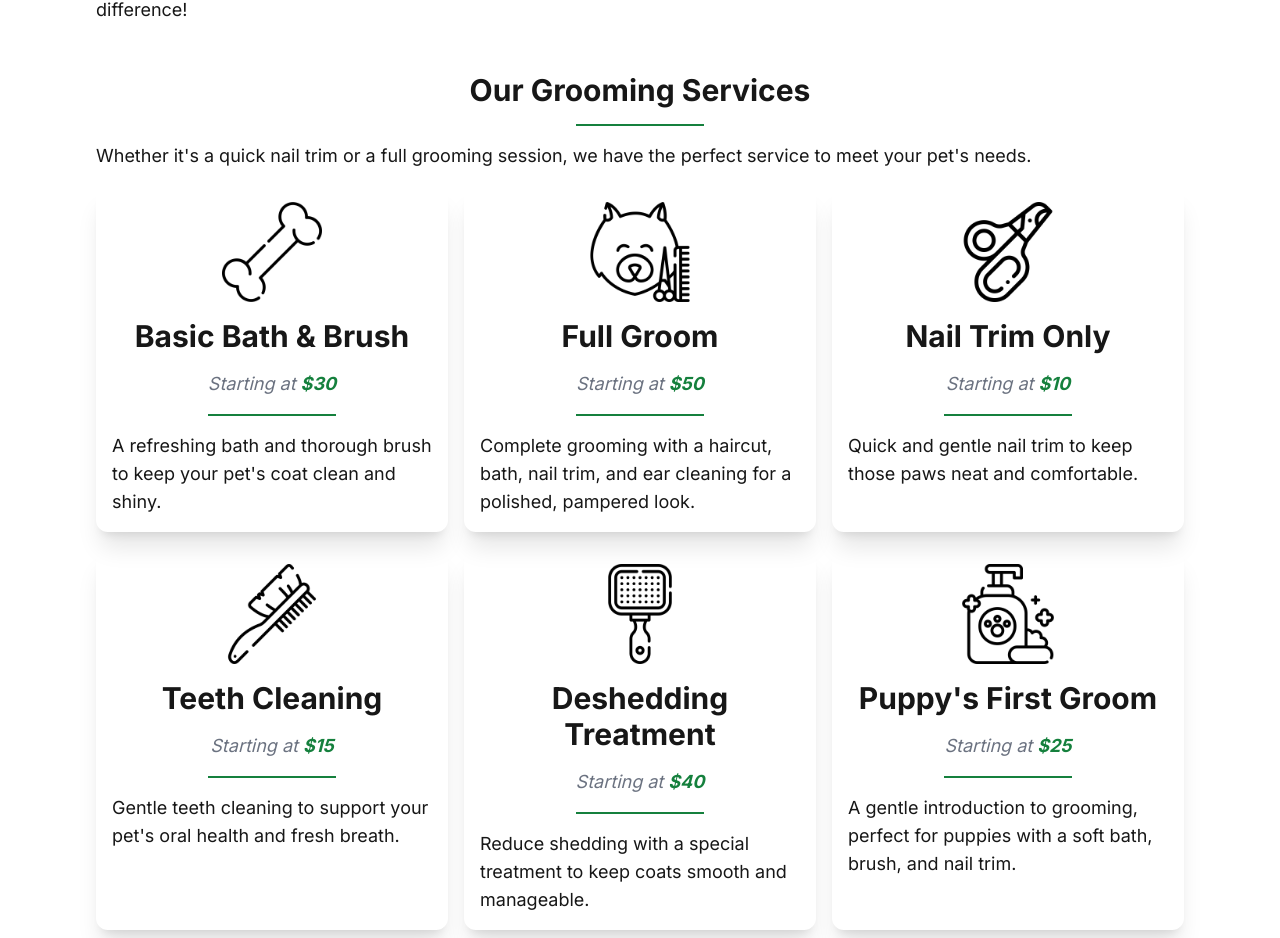
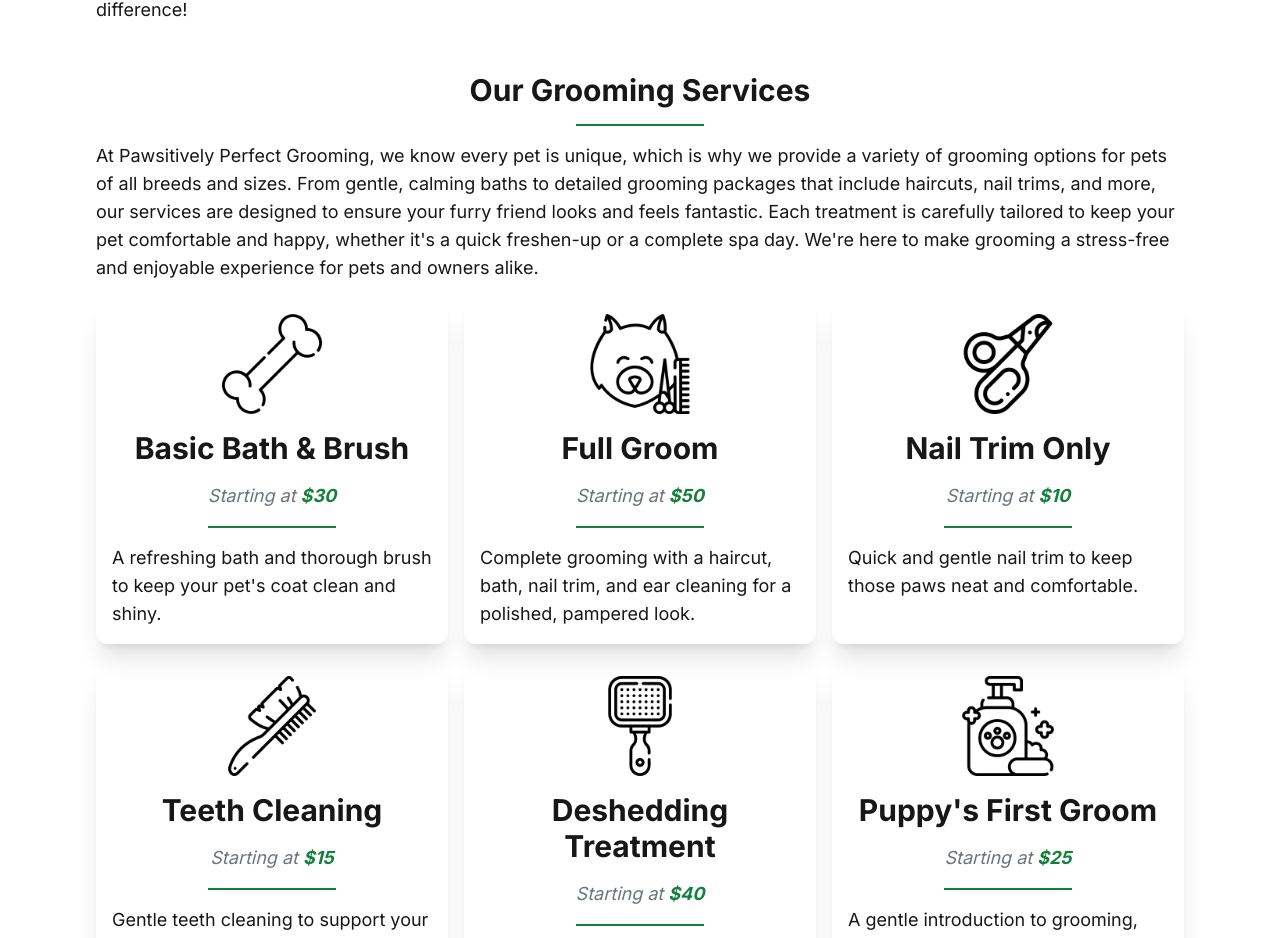
Before and after one commit to AlexanderLeonhardt/pawsitivelyperfect-project, a Next.js app: page / in a window 1280 px wide. Shown: the part 954-1892 px from the top of the page. Built offline with nearby package versions, Linux system fonts and the light colour scheme; a web font is replaced by a local one.

Commit message:
added more content for UX

```diff
--- a/src/app/page.tsx
+++ b/src/app/page.tsx
@@ -41,7 +41,7 @@
           <h2 className="text-3xl font-bold text-center">Our Grooming Services</h2>
           <hr className="w-32 border-t-2 border-green-700"/>
           <div className="text-lg flex flex-col items-start gap-4">
-            <p>Whether it&apos;s a quick nail trim or a full grooming session, we have the perfect service to meet your pet&apos;s needs.</p>
+            <p>At Pawsitively Perfect Grooming, we know every pet is unique, which is why we provide a variety of grooming options for pets of all breeds and sizes. From gentle, calming baths to detailed grooming packages that include haircuts, nail trims, and more, our services are designed to ensure your furry friend looks and feels fantastic. Each treatment is carefully tailored to keep your pet comfortable and happy, whether it&apos;s a quick freshen-up or a complete spa day. We&apos;re here to make grooming a stress-free and enjoyable experience for pets and owners alike.</p>
             <Services />
           </div>
         </div>
```
